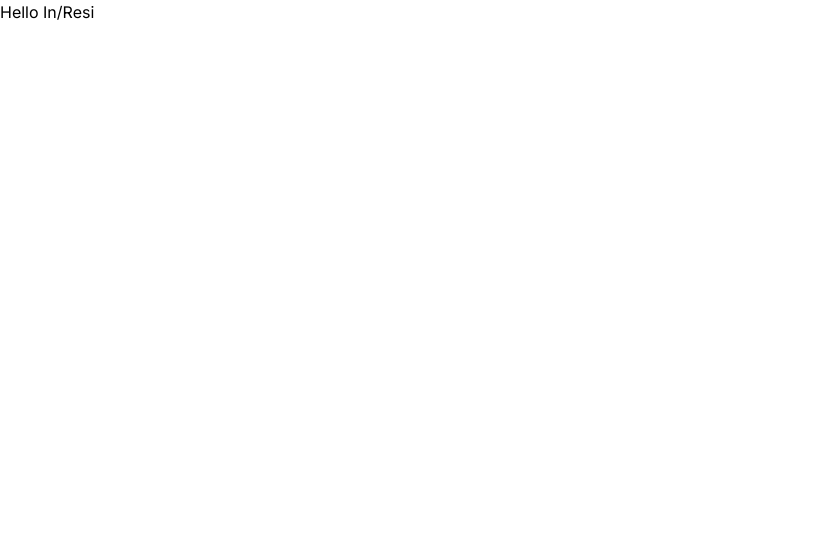
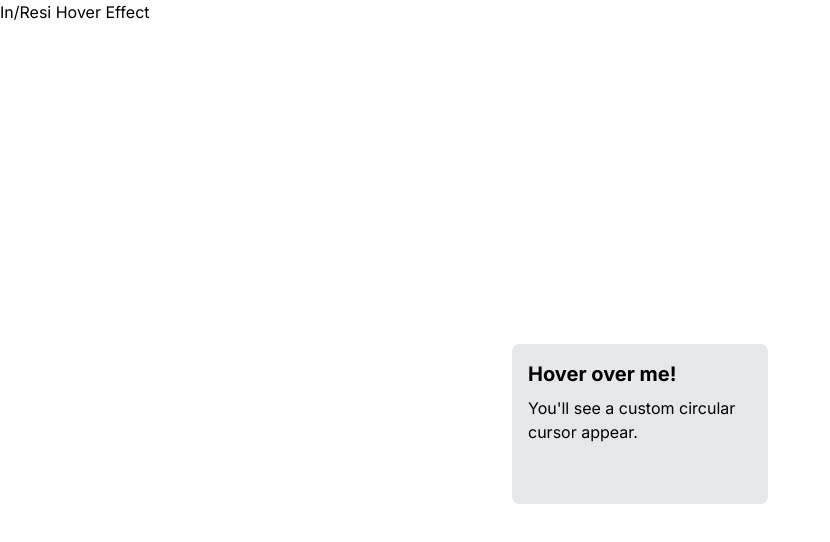
Before and after one commit to krystianzun/inresi-hover, a Next.js app: page / in a window 1280 px wide. Shown: the top 542 px of the page, without its empty margins (0-830 px from the left). Built offline with nearby package versions, Linux system fonts and the light colour scheme.

Commit message:
Add component with hover and card

```diff
--- a/app/page.tsx
+++ b/app/page.tsx
@@ -1,9 +1,13 @@
+import CardWithCustomCursor from "@/components/CardWithCustomCursor";
 import Image from "next/image";
 
 export default function Home() {
   return (
     <main>
-      <div>Hello In/Resi</div>
+      <div>In/Resi Hover Effect</div>
+      <div className="flex flex-col items-center justify-center min-h-screen">
+        <CardWithCustomCursor />
+      </div>
     </main>
   );
 }
--- /dev/null
+++ b/components/CardWithCustomCursor.tsx
@@ -0,0 +1,55 @@
+"use client";
+
+import React, { useState, useEffect, useRef } from 'react';
+import { Plus } from 'lucide-react'; // Import the icon you want to use
+
+const CardWithCustomCursor: React.FC = () => {
+  const [cursorPosition, setCursorPosition] = useState({ x: 0, y: 0 });
+  const [isHovering, setIsHovering] = useState(false);
+  const cardRef = useRef<HTMLDivElement | null>(null);
+
+  useEffect(() => {
+    const handleMouseMove = (e: MouseEvent) => {
+      if (cardRef.current) {
+        const rect = cardRef.current.getBoundingClientRect();
+        setCursorPosition({
+          x: e.clientX - rect.left,
+          y: e.clientY - rect.top,
+        });
+      }
+    };
+
+    if (isHovering) {
+      window.addEventListener('mousemove', handleMouseMove);
+    }
+
+    return () => {
+      window.removeEventListener('mousemove', handleMouseMove);
+    };
+  }, [isHovering]);
+
+  return (
+    <div
+      ref={cardRef}
+      className="relative w-64 h-40 bg-gray-200 rounded-lg overflow-hidden"
+      onMouseEnter={() => setIsHovering(true)}
+      onMouseLeave={() => setIsHovering(false)}
+    >
+      <div className="p-4">
+        <h2 className="text-xl font-bold mb-2">Hover over me!</h2>
+        <p>You'll see a custom circular cursor appear.</p>
+      </div>
+      <div
+        className={`absolute w-8 h-8 rounded-full border-2 border-blue-500 pointer-events-none transition-all duration-300 ease-out flex items-center justify-center ${isHovering ? 'opacity-100 scale-100' : 'opacity-0 scale-0'}`}
+        style={{
+          left: `${cursorPosition.x - 16}px`,
+          top: `${cursorPosition.y - 16}px`,
+          transition: 'left 0.2s, top 0.2s, opacity 0.4s, transform 0.4s',
+        }}>
+        <Plus size={16} color="#3B82F6" />
+      </div>
+    </div>
+  );
+};
+
+export default CardWithCustomCursor;
```
Also changed, not shown: package.json (+6 -5 lines), 1 other file (tests, documents, lock files or other folders).
